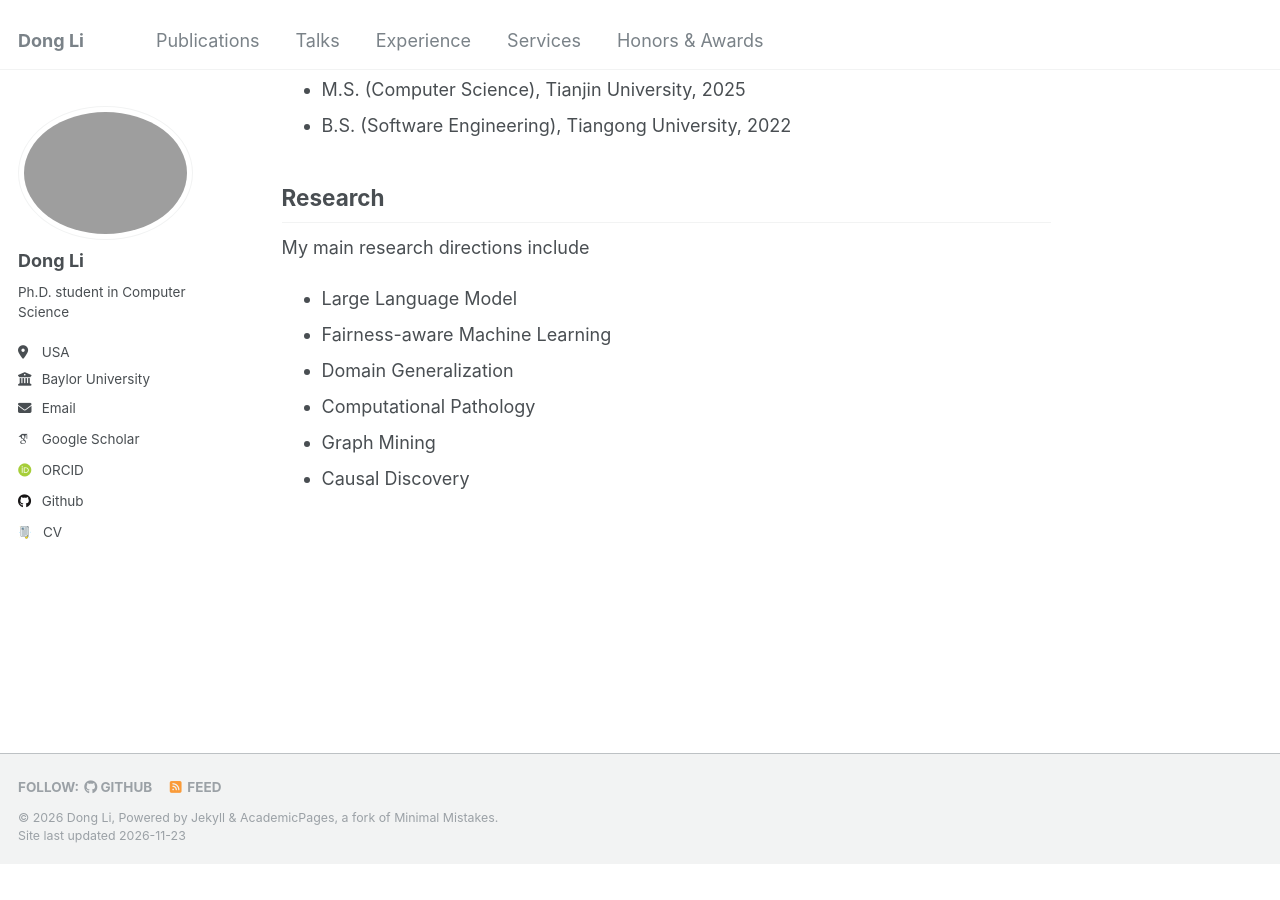
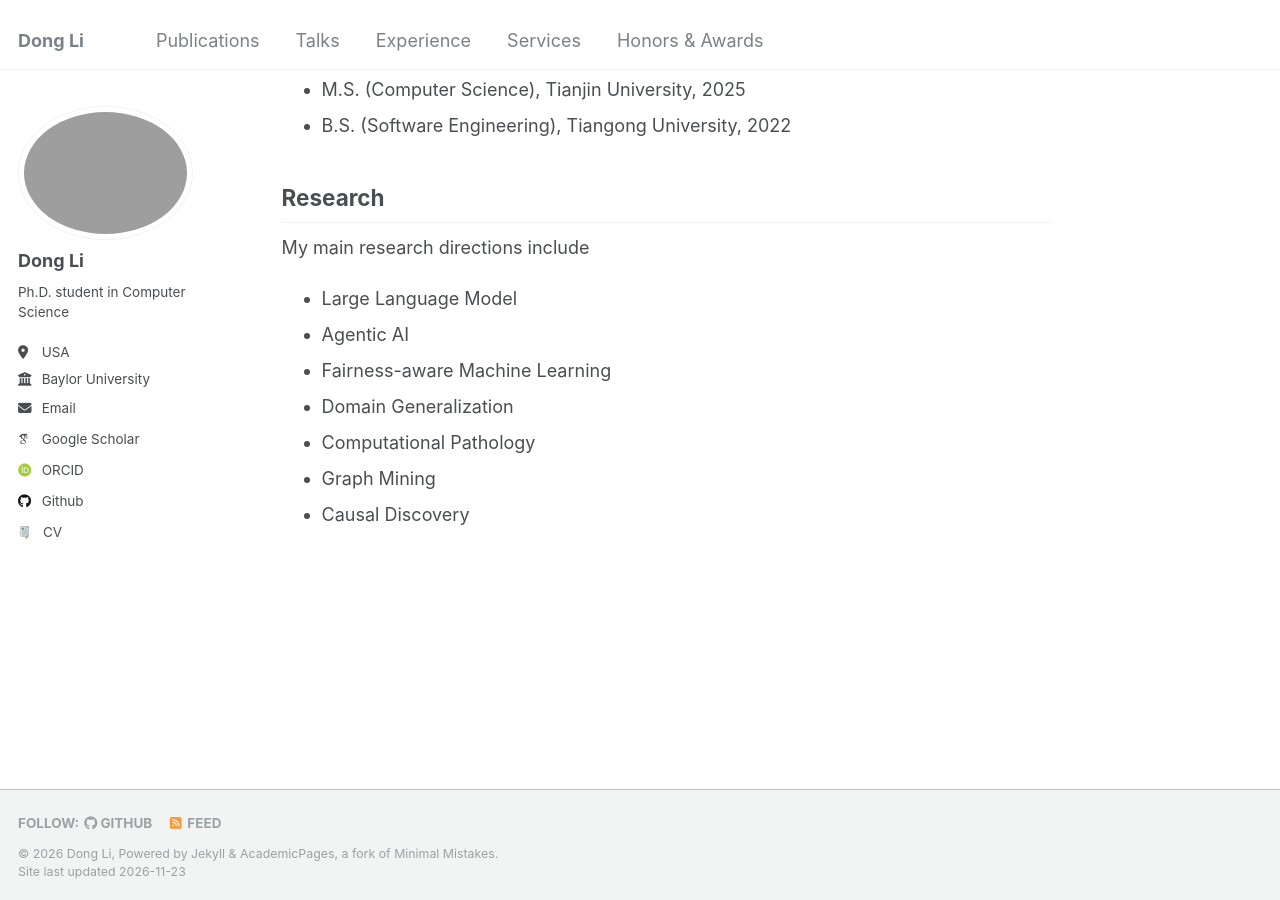
Before and after one commit to TurkeyWatanabe/dongli, a Jekyll site: the page built from _pages/about.md, in a window 1280 px wide and 900 px high, scrolled down 2195 px. Built offline with Jekyll 4.4.1, drawn with Linux system fonts in a browser that asks for light colours; some web fonts are replaced; before the commit the page ends 3059 px from its top, so only the background shows below that.

Commit message:
Add 'Agentic AI' to research directions

```diff
--- a/_pages/about.md
+++ b/_pages/about.md
@@ -85,6 +85,7 @@ Research
 ------
 My main research directions include
 + Large Language Model
++ Agentic AI
 + Fairness-aware Machine Learning
 + Domain Generalization
 + Computational Pathology
```
